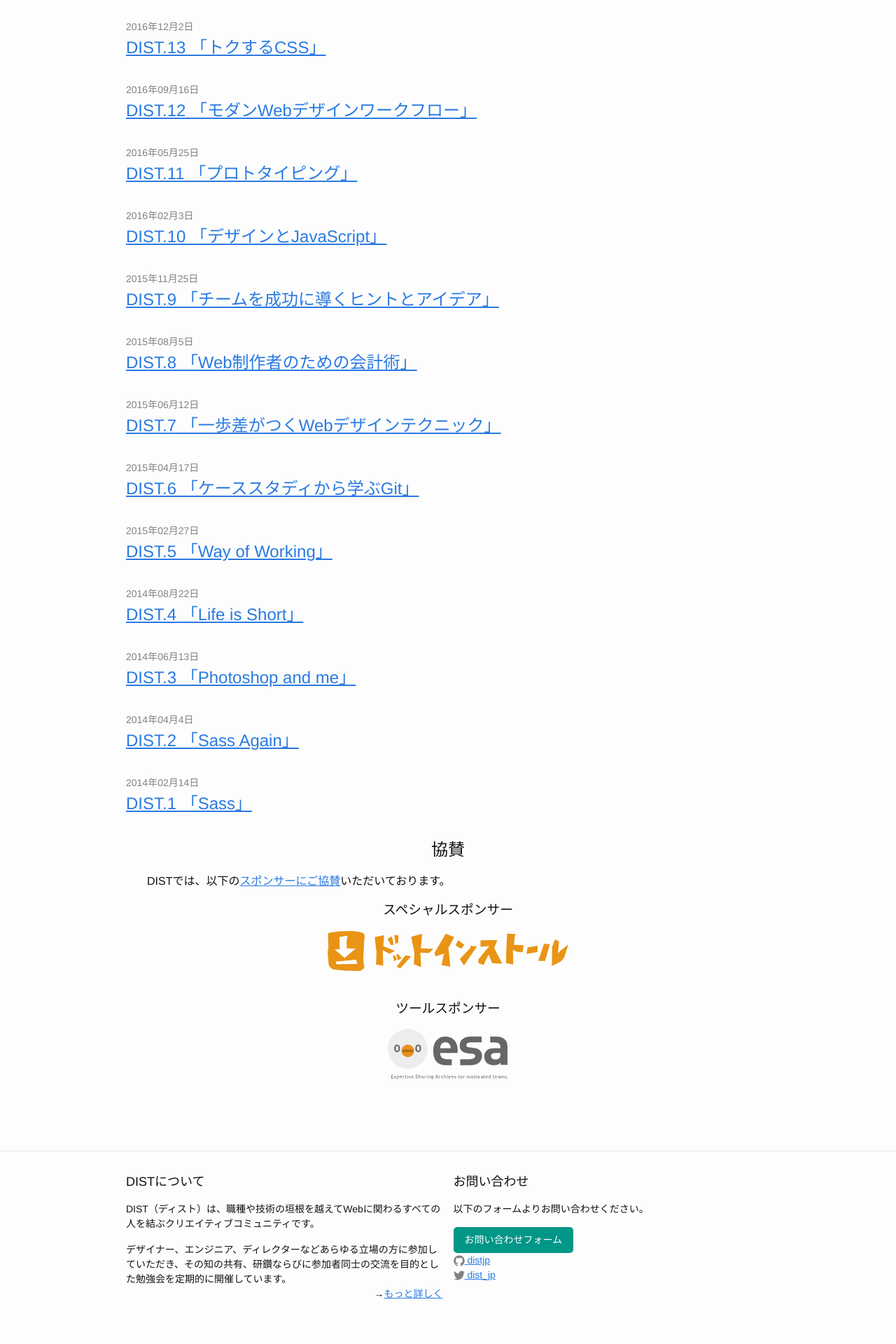
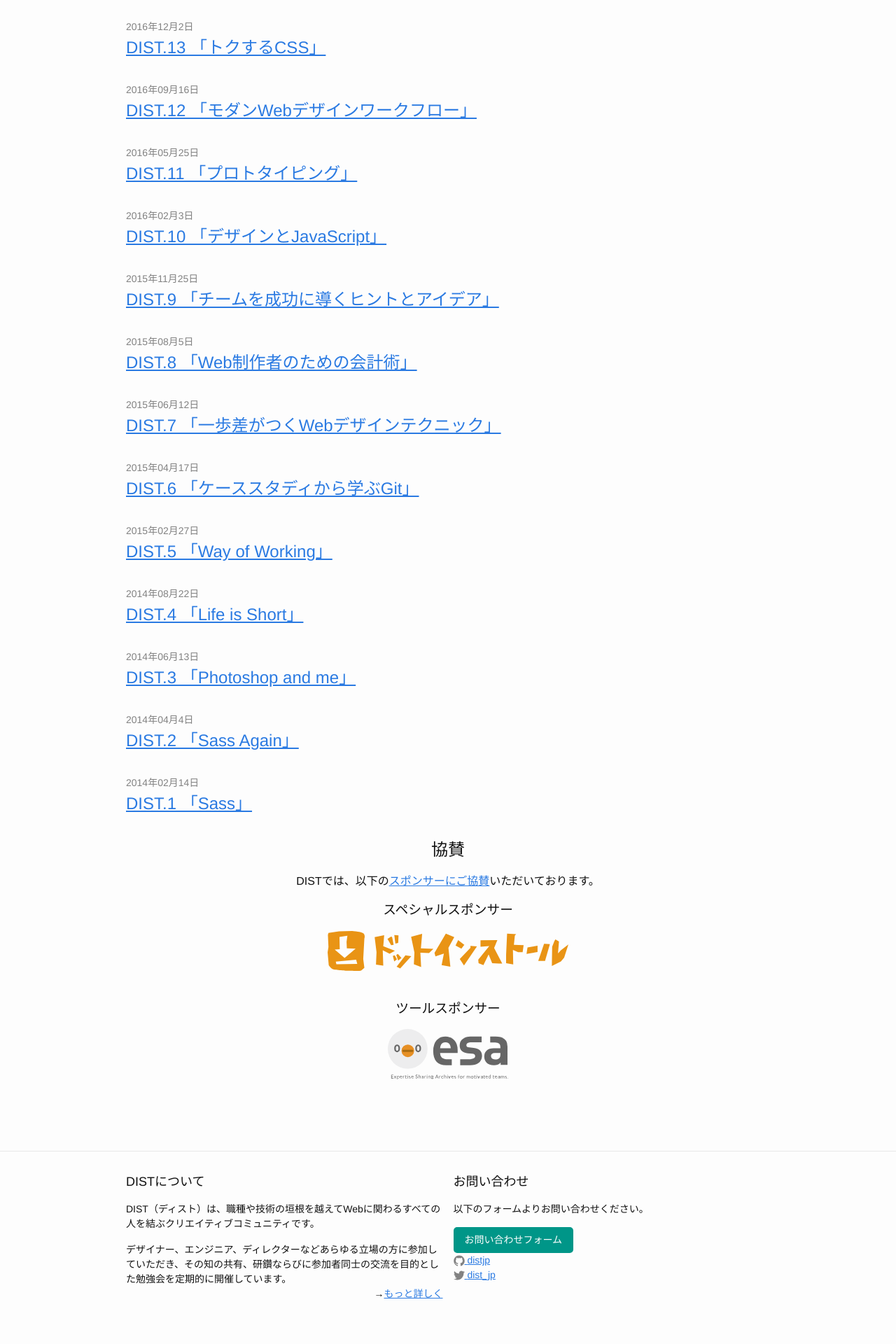
Before and after one commit to distjp/distjp.github.io, a Jekyll site: the page built from index.html, in a window 1280 px wide. Shown: the part 1312-3232 px from the top of the page at 70% size. Built offline with Jekyll 4.4.1, drawn with Linux system fonts in a browser that asks for light colours.

Commit message:
Fix layout

```diff
--- a/_sass/_module.sass
+++ b/_sass/_module.sass
@@ -101,7 +101,8 @@ td
 .sponsor
 	margin-bottom: 2rem
 
-	&__title
+	&__title,
+	&__body
 		text-align: center
 
 	&__category
```
